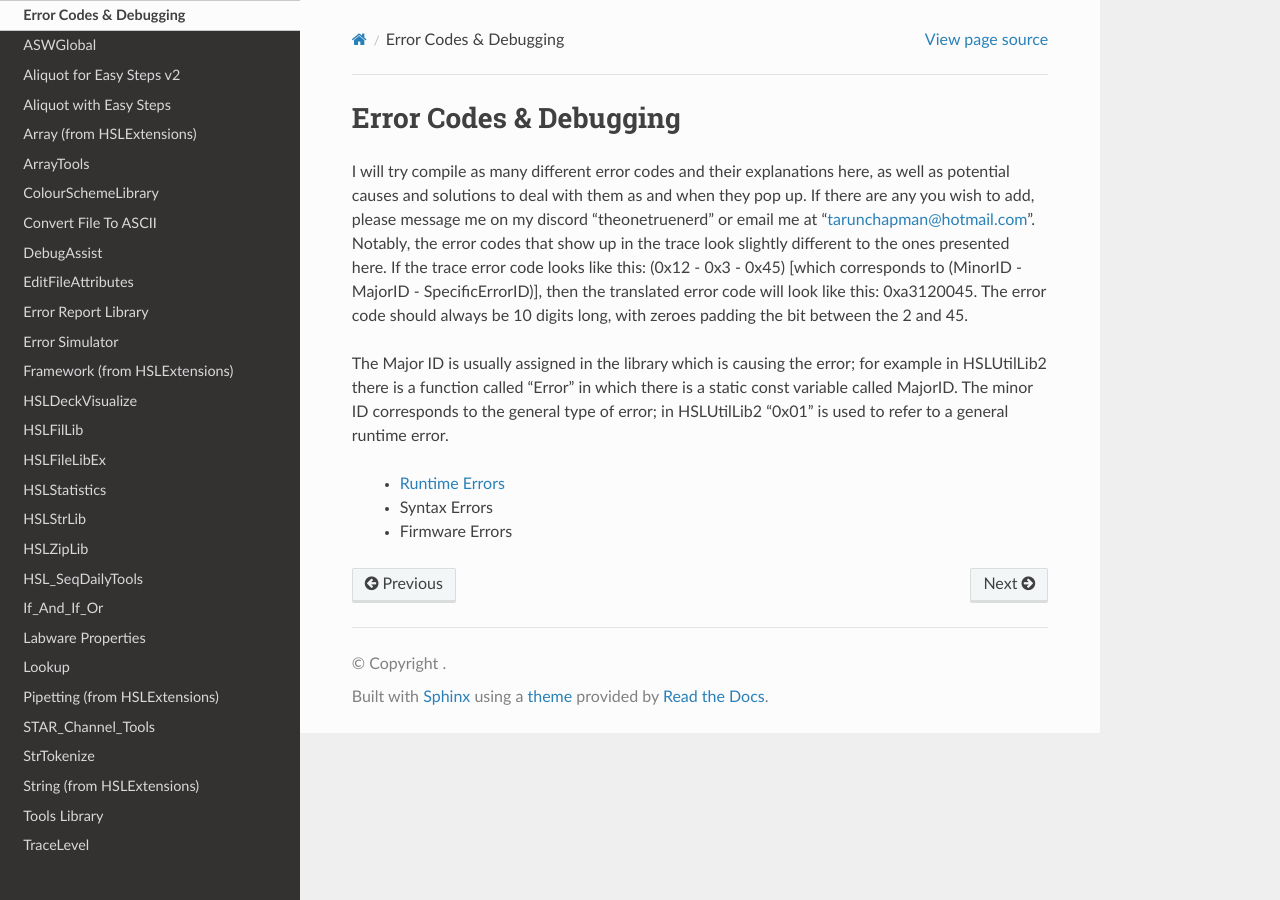
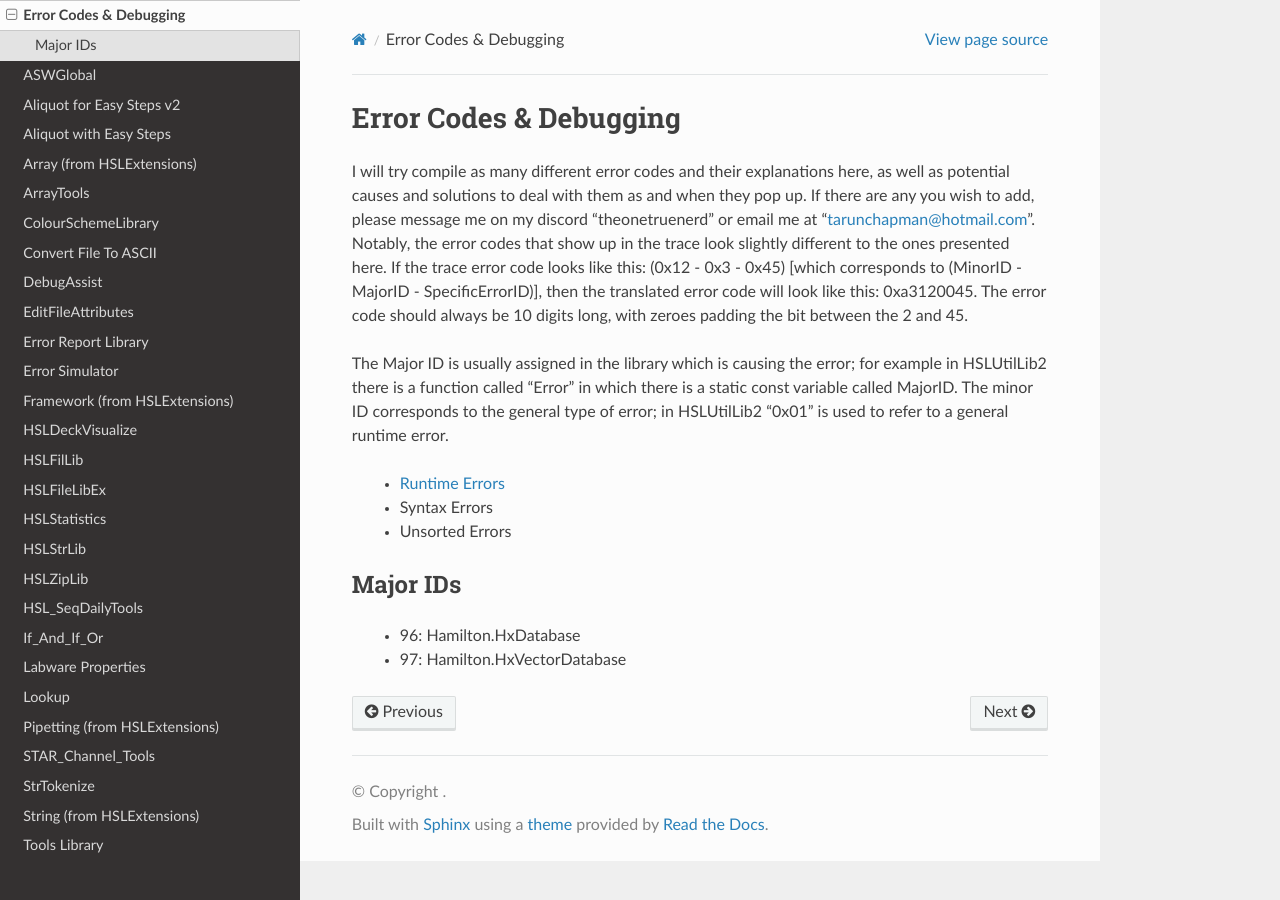
Before and after one commit to theonetruenerd/VenusLibraryDocumentation, a Sphinx documentation site: the page built from docs/source/ErrorCodes.rst, in a window 1280 px wide. Built offline with Sphinx 7.4.7 and the Read the Docs theme 2.0.0, drawn with Linux system fonts in a browser that asks for light colours; pages that are not in the unit, such as notebooks, are missing from menus.

Commit message:
Update ErrorCodes.rst

```diff
--- a/docs/source/ErrorCodes.rst
+++ b/docs/source/ErrorCodes.rst
@@ -7,4 +7,9 @@ The Major ID is usually assigned in the library which is causing the error; for
 
   - :ref:`Runtime Errors <RuntimeErrors>`
   - :ref:`Syntax Errors <SyntaxErrors>`
-  - :ref:`Firmware Errors <FirmwareErrors>`
+  - :ref:`Unsorted Errors <FirmwareErrors>`
+
+Major IDs
+------------------------------
+  - 96: Hamilton.HxDatabase
+  - 97: Hamilton.HxVectorDatabase
```
